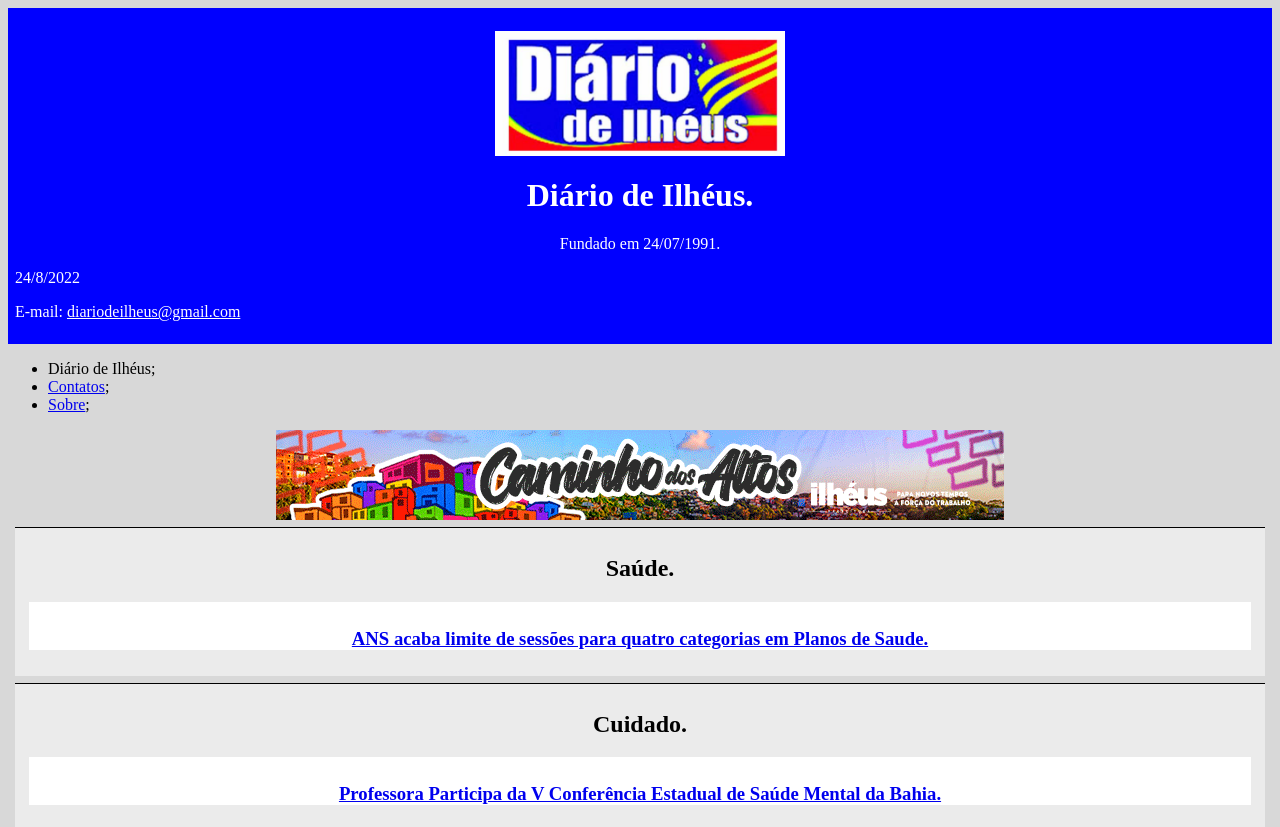
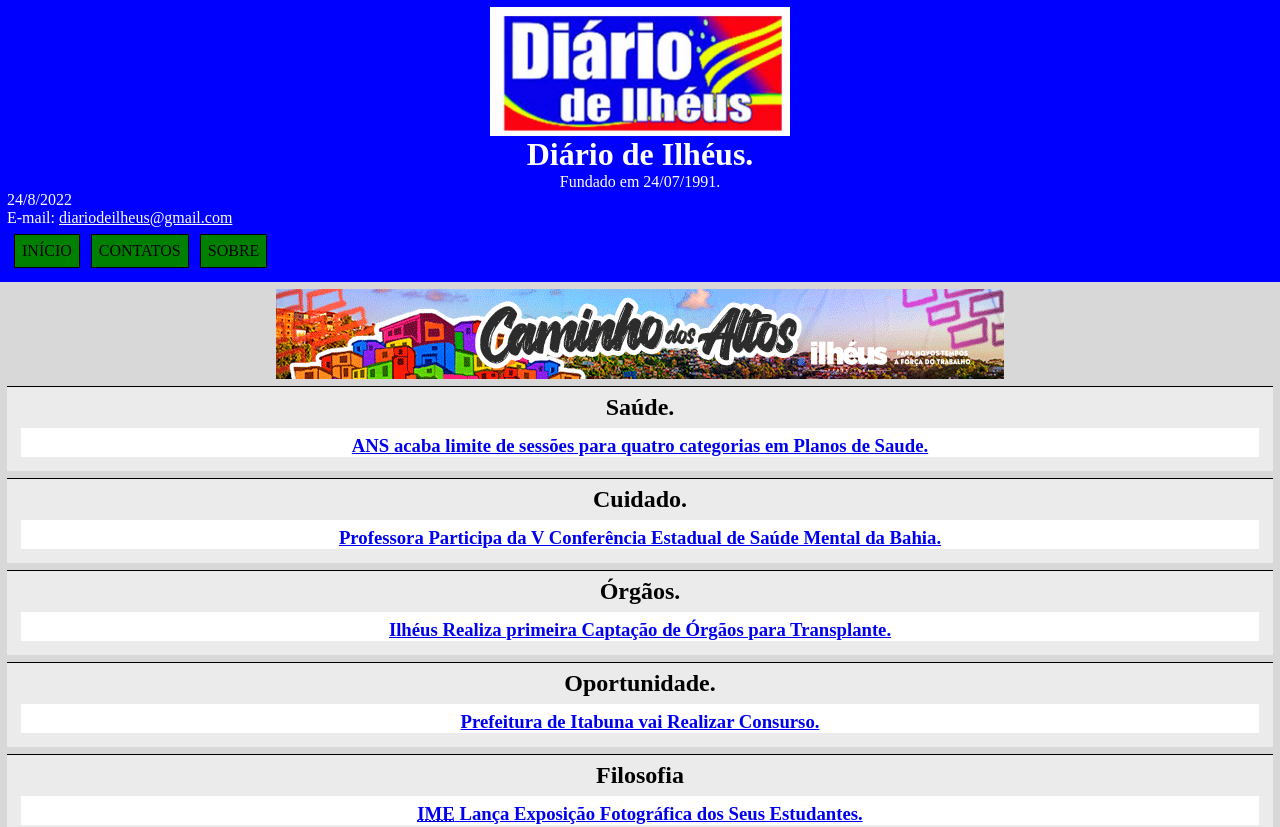
Before and after one commit to cleberslopesjr/diarioDeIlheus, a plain HTML site: page index.html in a window 1280 px wide. Shown: the top 827 px of the page. Drawn offline with Linux system fonts and the light colour scheme.

Commit message:
Arrumando o Menu
Atendendo a pedido do Sr. Makalé, proprietário do site, enxuguei o menu deixando ele apenas com três itens: Início, Contatos e Sobre.
Devido a isso não é necessário fazer um menu mais complexo ou um dropdown.

```diff
--- a/estilos/estilo.css
+++ b/estilos/estilo.css
@@ -9,24 +9,69 @@
     --preto: #000000;
 }
 
+* {
+    margin: 0px;
+    padding: 0px;
+}
+
 body {
     background: var(--corDeFundo);
     color: var(--preto);
     font-family: 'Times New Roman', Times, serif;
     font-size: 1em;
+    width: 100%;
 }
 
 #cabecalho {
     background: var(--corDeFundoDoCabecalho);
     color: var(--branco);
     padding: 7px;
+    margin-bottom: 7px;
+}
+
+#cabecalho figure img {
+    width: 300px;
 }
 
 #cabecalho a {
     color: var(--branco);
 }
-img#logo {
-    width: 290px;
+
+#menu {
+    display: block;
+    list-style: none;
+    margin: 7px;
+}
+
+#menu ul {
+    list-style: none;
+    margin: 0px;
+    padding: 0px;
+    text-transform: uppercase;
+}
+
+#menu li {
+    background: green;
+    color: var(--preto);
+    display: inline-block;
+    margin: 0px 7px 0px 0px;
+    border: 1px solid var(--preto);
+    padding: 7px;
+    text-align: center;
+}
+
+#menu li:hover {
+    background-color: aqua;
+    text-decoration: none;
+}
+
+#menu li a {
+    color: var(--preto);
+    text-decoration: none;
+}
+
+#menu a:hover {
+    color: var(--branco);
 }
 
 section {
--- a/index.html
+++ b/index.html
@@ -34,15 +34,15 @@
             document.getElementById("current_date").innerHTML = day  + "/" + month + "/" + year;
             </script>
         <p>E-mail: <a href="mailto:diariodeilheus@gmail.com">diariodeilheus@gmail.com</a></p>
+        <nav id="menu">
+            <ul>
+                <li title="Você já está nessa página.">Início</li>
+                <li><a href="contatos.html">Contatos</a></li>
+                <li><a href="sobre.html">Sobre</a></li>
+            </ul>
+        </nav>
     </header>
-    <nav>
-        <ul>
-            <li>Diário de Ilhéus;</li>
-            <li><a href="contatos.html">Contatos</a>;</li>
-            <li><a href="sobre.html">Sobre</a>;</li>
-        </ul>
-    </nav>
-    <img src="imagens/banners/GIF-CAMINHO-DOS-ALTOS[10049].gif" alt="">
+    <img src="imagens/banners/GIF-CAMINHO-DOS-ALTOS[10049].gif" alt="" id="banner">
     <main><!-- Essa é a parte principal da página -->
         <section>
             <header>
```
Also changed, not shown: materiasJornalisticas/saudeANSAcabaLimiteDeSessõesParaQuatroCategoriasEmPlanosDeSaude.html (+1 -1 lines).
